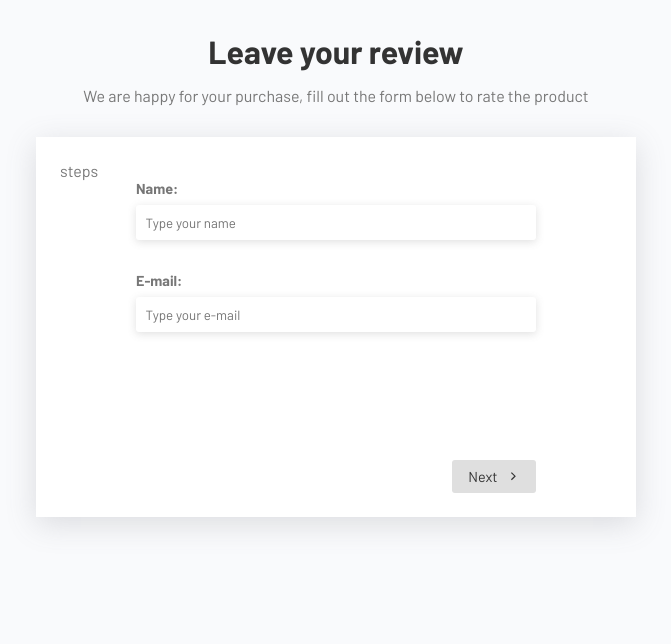
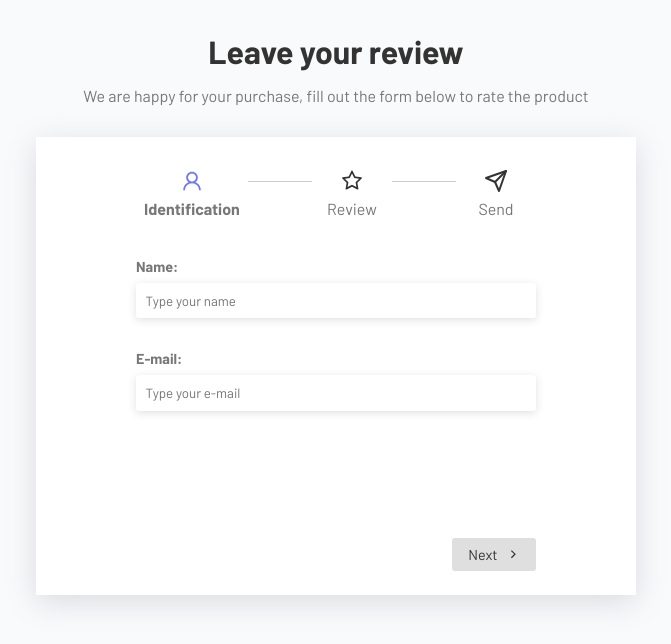
Before and after one commit to rafat-souza/multistep-form-react, a React (Vite) app: page / in a window 1280 px wide. Shown: the top 644 px of the page, without its empty margins (304-975 px from the left). Built offline with nearby package versions, Linux system fonts and the light colour scheme.

Commit message:
steps icons

```diff
--- a/src/App.jsx
+++ b/src/App.jsx
@@ -4,6 +4,7 @@
 import UserForm from "./components/UserForm";
 import ReviewForm from "./components/ReviewForm";
 import Thanks from "./components/Thanks";
+import Steps from "./components/Steps";
 
 import { useForm } from "./hooks/UseForm";
 
@@ -25,7 +26,7 @@
         </p>
       </div>
       <div className="form-container">
-        <p>steps</p>
+        <Steps currentStep={currentStep} />
         <form onSubmit={(e) => changeStep(currentStep + 1, e)}>
           <div className="inputs-container">{currentComponent}</div>
           <div className="actions">
--- /dev/null
+++ b/src/components/Steps.css
@@ -0,0 +1,39 @@
+.steps {
+  display: flex;
+  gap: 4rem;
+  justify-content: center;
+  align-items: center;
+  max-width: 400px;
+  margin: 0 auto;
+  position: relative;
+  margin-bottom: 2rem;
+}
+
+.steps::after {
+  content: "";
+  width: 380px;
+  border-bottom: 1px solid #ccc;
+  position: absolute;
+  top: 20px;
+}
+
+.step {
+  text-align: center;
+  background-color: #fff;
+  z-index: 1;
+  width: 120px;
+  padding: 0.5rem;
+}
+
+.step svg {
+  font-size: 1.5rem;
+  margin-bottom: 0.2rem;
+}
+
+.active {
+  font-weight: bold;
+}
+
+.active > svg {
+  fill: #7076f4;
+}
--- /dev/null
+++ b/src/components/Steps.jsx
@@ -0,0 +1,25 @@
+import { AiOutlineUser, AiOutlineStar } from "react-icons/ai";
+import { FiSend } from "react-icons/fi";
+
+import "./Steps.css";
+
+const Steps = ({ currentStep }) => {
+  return (
+    <div className="steps">
+      <div className="step active">
+        <AiOutlineUser />
+        <p>Identification</p>
+      </div>
+      <div className={`step ${currentStep >= 1 ? "active" : ""}`}>
+        <AiOutlineStar />
+        <p>Review</p>
+      </div>
+      <div className={`step ${currentStep >= 2 ? "active" : ""}`}>
+        <FiSend />
+        <p>Send</p>
+      </div>
+    </div>
+  );
+};
+
+export default Steps;
```
